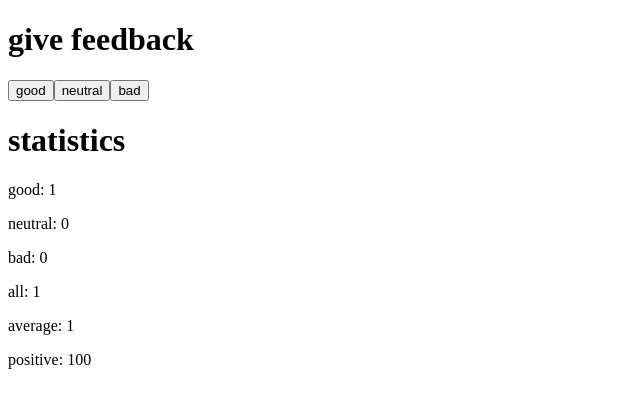
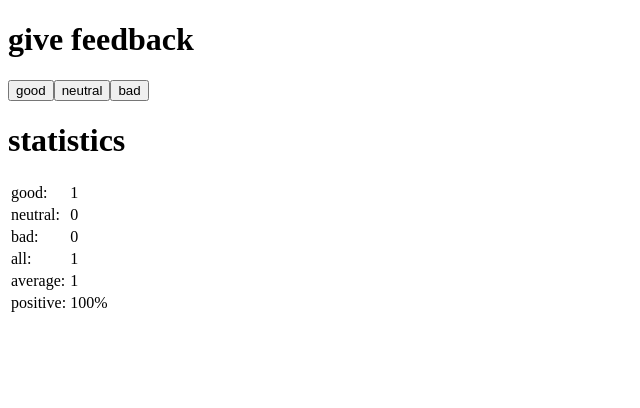
Before and after one commit to Lawblo/fullstackopen, a React (Create React App) app in the folder exercises/part1/unicafe/: page / in a window 1280 px wide. Both pictures are taken after a click on the button "good". Shown: the top 408 px of the page, without its empty margins (0-640 px from the left). Built offline with nearby package versions, Linux system fonts and the light colour scheme.

Commit message:
Completed 1.11

```diff
--- a/exercises/part1/unicafe/src/App.js
+++ b/exercises/part1/unicafe/src/App.js
@@ -2,18 +2,23 @@ import {useState} from 'react'
 
 const Statistics = ({good, neutral, bad}) => {
     const all = (good + neutral + bad)
-    const average = (good + bad * -1) / (good + bad + neutral)
-    const positive = good / (good + neutral + bad)*100
+    const average = Math.round((good + bad * -1) / all * 100) / 100
+    const positive = Math.round(good / all * 10000) / 100
 
     if (good || neutral || bad) {
         return (
             <div>
-                <StatisticsLine text='good' value = {good}/>
-                <StatisticsLine text='neutral' value = {neutral}/>
-                <StatisticsLine text='bad' value = {bad}/>
-                <StatisticsLine text='all' value = {all}/>
-                <StatisticsLine text='average' value = {average}/>
-                <StatisticsLine text='positive' value = {positive}/>
+                <h1>statistics</h1>
+                <table>
+                    <tbody>
+                        <StatisticsLine text='good' value = {good}/>
+                        <StatisticsLine text='neutral' value = {neutral}/>
+                        <StatisticsLine text='bad' value = {bad}/>
+                        <StatisticsLine text='all' value = {all}/>
+                        <StatisticsLine text='average' value = {average}/>
+                        <StatisticsLine text='positive' value = {positive} symbol='%'/>
+                    </tbody>
+                </table>
             </div>
         )
     }
@@ -31,9 +36,12 @@ const Button = ({handleClick, text}) => {
         <button onClick={handleClick}> {text} </button>
     )
 }
-const StatisticsLine = ({text, value}) => {
+const StatisticsLine = ({text, value, symbol}) => {
     return (
-        <p>{text}: {value}</p>
+        <tr>
+            <td>{text}:</td>
+            <td>{value}{symbol}</td>
+        </tr>
     )
 }
 
@@ -50,7 +58,6 @@ const App = () => {
             <Button handleClick={() => setGood(good + 1)} text='good'/>
             <Button handleClick={() => setNeutral(neutral + 1)} text='neutral'/>
             <Button handleClick={() => setBad(bad + 1)} text='bad'/>
-            <h1>statistics</h1>
             <Statistics good={good} neutral={neutral} bad={bad}/>
         </div>
     )
```
